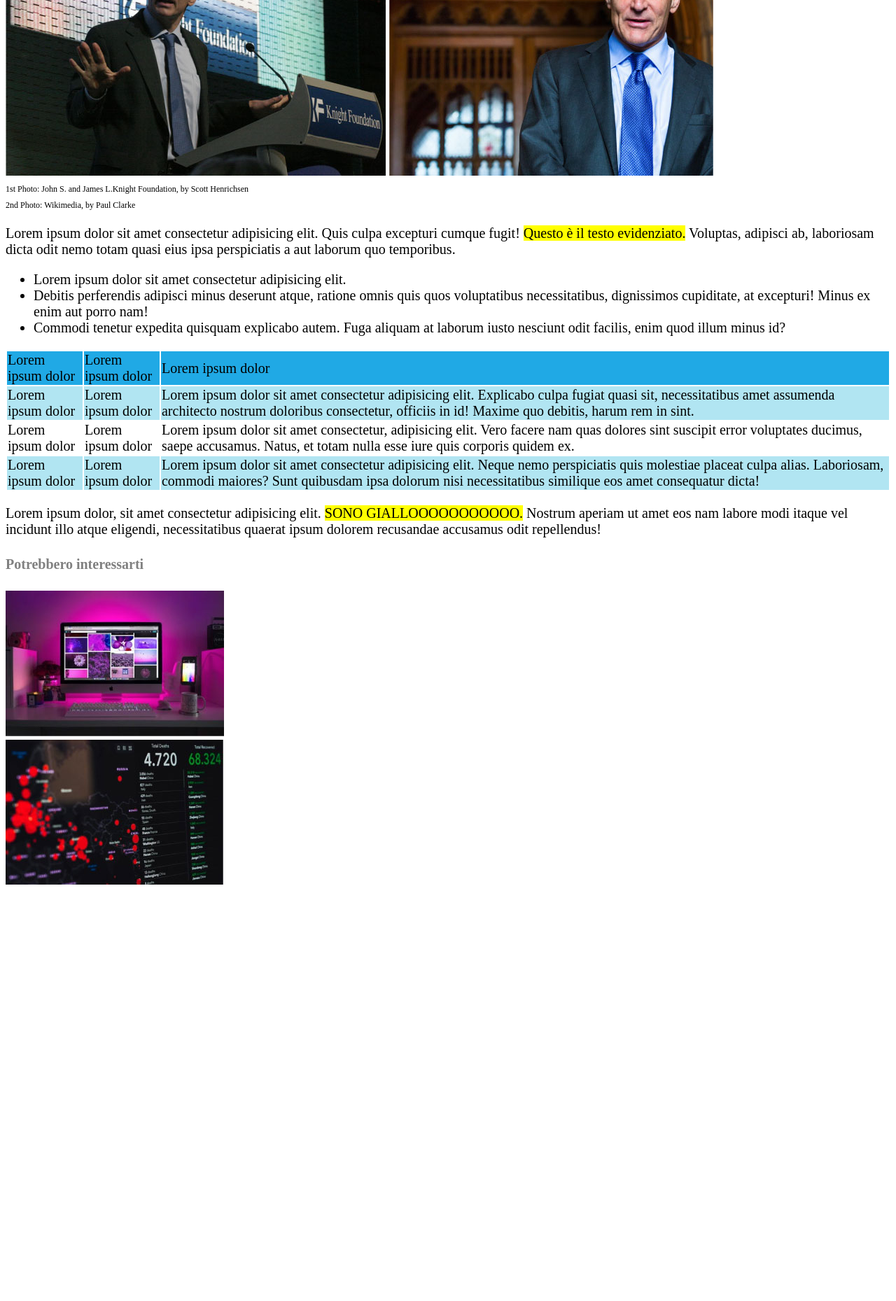
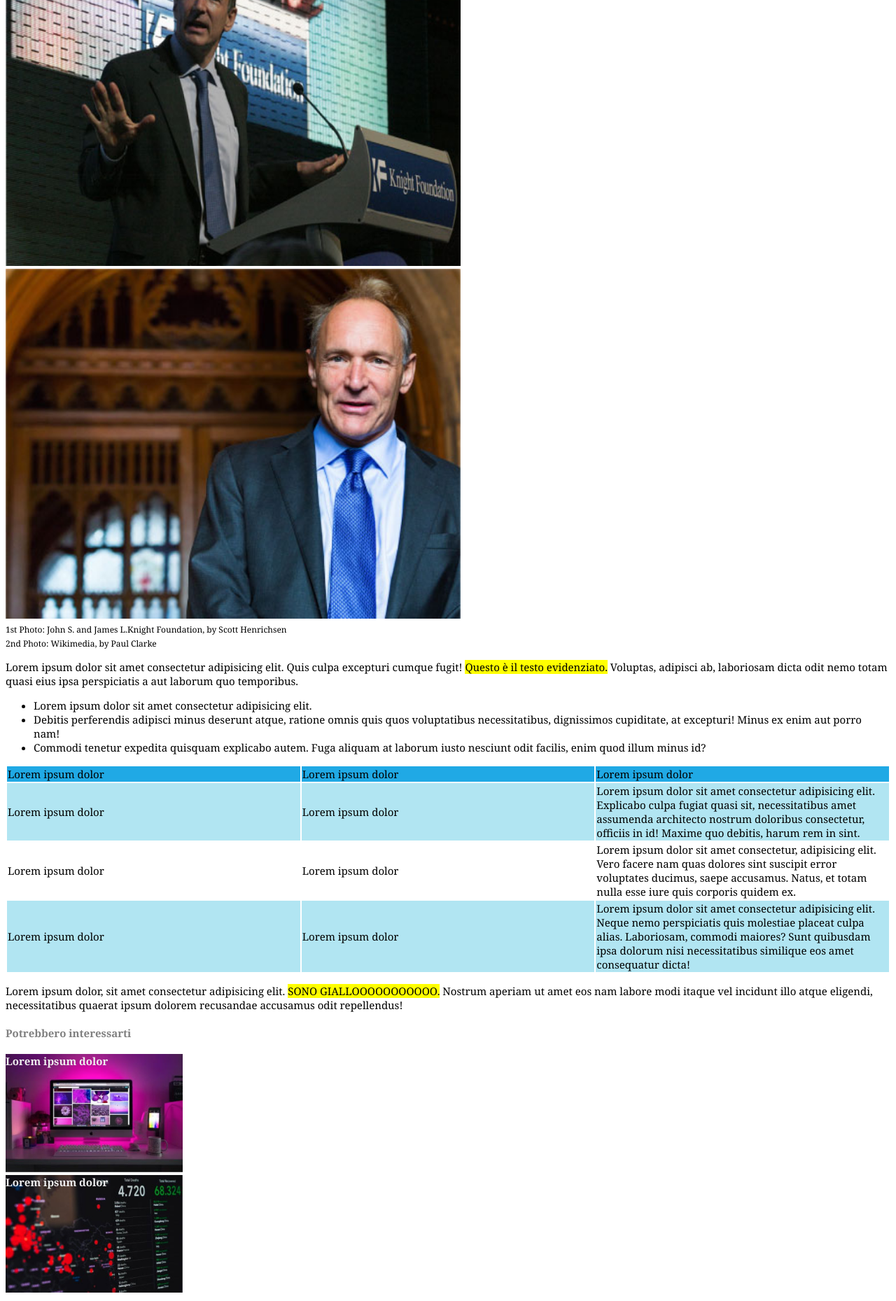
Before and after one commit to Gandalf93/html-css-booleaner, a plain HTML site: page index.html in a window 1280 px wide. Shown: the part 365-2224 px from the top of the page at 70% size. Before the commit the page ends 1642 px from the top, so only its background shows below. Drawn offline with Linux system fonts and the light colour scheme.

Commit message:
add ritocchi

```diff
--- a/css/style.css
+++ b/css/style.css
@@ -1,6 +1,9 @@
 body {
-    font-size: 20px;
-    font-style: ;
+    font-size: 15px;
+    font-family:Georgia, 'Times New Roman', Times, serif
+
+
+
 }
 
 
@@ -17,13 +20,15 @@ body {
   }
 
   h1 {
-      margin: 0%;
+      text-align: left;
+      margin-top: 10px;
+      margin-bottom: 0;
   }
 
   #sottotitolo {
       margin: 0;
+  }
 
-  }
 
   #titoloblu {
       color: #20A9E5;
@@ -31,8 +36,8 @@ body {
 
   .piccolo {
       font-size: 12px;
+  }
 
-  }
 
   .grigio {
       color: #808080;
@@ -40,6 +45,8 @@ body {
 
   .immaginitim {
       margin-top: 2%;
+
+
   }
 
   .evidenziatore {
@@ -53,3 +60,27 @@ body {
   .lineaazz {
       background-color: #B1E5F2;
   }
+
+  .scrittafinale {
+      position: absolute;
+      color: #eee;
+  }
+  .imgfinali {
+      width: 20%;
+  }
+
+ td{
+     width: 30%;
+
+
+ }
+
+ #tim {
+     width: 650px;
+     height: 500px;
+ }
+
+ #tim2{
+     width: 650px;
+     height: 500px;
+ }
--- a/index.html
+++ b/index.html
@@ -28,8 +28,8 @@
     <!-- inizio sezione immagini e primo paragrafo -->
      <section>
         <div class="immaginitim">
-            <img src="img/tim-1.jpg" alt="TIm Berners Lee 1">
-            <img src="img/tim-2.jpg" alt="Tim Berners Lee 2">
+            <img id="tim" src="img/tim-1.jpg" alt="TIm Berners Lee 1">
+            <img id="tim2" src="img/tim-2.jpg" alt="Tim Berners Lee 2">
         </div>
         <span class="piccolo">
             1st Photo: John S. and James L.Knight Foundation, by Scott Henrichsen <br>
@@ -81,17 +81,17 @@
     <section>
         <h4 class="grigio">Potrebbero interessarti</h4>
         <div>
-            <img src="img/monitor.jpg" alt="imgmonitor">
+            <span class="scrittafinale"> <strong> Lorem ipsum dolor</strong></span>
+            <img class="imgfinali" src="img/monitor.jpg" alt="imgmonitor">
         </div>
         <div>
-            <img src="img/graph.jpg" alt="imggraph">
+            <span class="scrittafinale"> <strong> Lorem ipsum dolor</strong></span>
+            <img class="imgfinali" src="img/graph.jpg" alt="imggraph">
         </div>
     </section>
     <!-- fine sezione immagini finali -->
 
-
-
- </main>
+</main>
 
 </body>
 </html>
```
